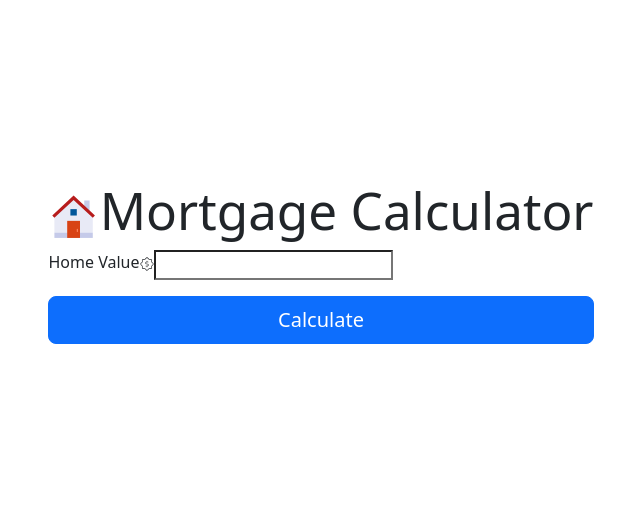
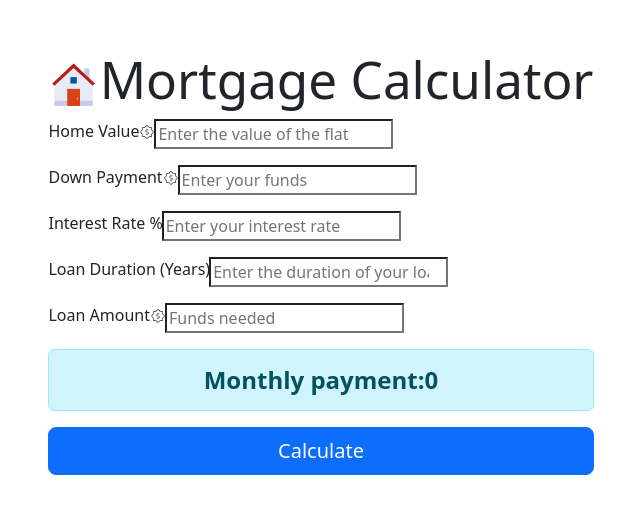
Before and after one commit to gipsoong/journeyhome, a React (Vite) app: page / in a window 1280 px wide. Shown: the part 137-650 px from the top of the page, without its empty margins (319-959 px from the left). Built offline with nearby package versions, Linux system fonts and the light colour scheme.

Commit message:
Finishing up main mortgage calculator

```diff
--- a/src/components/FormInputGroup.jsx
+++ b/src/components/FormInputGroup.jsx
@@ -1,15 +1,21 @@
 import React from "react";
 
-function FormInputGroup({text, icon, placeholder, value}) {
+function FormInputGroup({text, icon, placeholder, value, onInput, onKeyUp, readOnly=false}) {
     return (
         <div className="input-group mb-3">
-            <span className="input-grou-text">{text}{icon}</span>
+            <span className="input-grou-text">
+                {text}
+                {icon}
+            </span>
             <input
                 className="from-control"
                 type="number"
                 placeholder={placeholder}
-                value={value}>
-            </input>
+                value={value}
+                onInput={onInput}
+                onKeyUp={onKeyUp}
+                readOnly={readOnly}
+            />
         </div>
     )
 }
--- a/src/components/form.jsx
+++ b/src/components/form.jsx
@@ -1,16 +1,85 @@
-import React from "react";
-import FormInputGroup from "./FormInputGroup";
+import React, {useState} from "react";
+import FormInputGroup from "./formInputGroup";
 import { CiBadgeDollar } from "react-icons/ci";
 
 
 function Form() {
+    const [homeValue, setHomeValue] = useState("");
+    const [downPayment, setDownPayment] = useState("");
+    const [loanAmount, setLoanAmount] = useState("");
+    const [interestRate, setInterestRate] = useState("");
+    const [loanDuration, setLoanDuration] = useState("");
+    const [monthlyPayment, setMonthlyPayment] = useState(0);
+
+    function calculateLoanAmount() {
+        setLoanAmount(homeValue - downPayment);
+        return loanAmount;
+    }
+
+    function calculateMonthlyPayment() {
+        function percentagetoDecimal(percent){
+            return percent / 12 / 100 ;
+        }
+
+        function yearsToMonths(year){
+            return year * 12;
+        }
+
+        setMonthlyPayment(
+            (percentagetoDecimal(interestRate * loanAmount)/ (1-Math.pow(1+percentagetoDecimal(interestRate), -yearsToMonths(loanDuration))))
+        );
+
+        console.log(monthlyPayment)
+        return monthlyPayment;
+
+    }
+
+
     return (
         <form onSubmit={(e)=> e.preventDefault()}>
-            <FormInputGroup text="Home Value" icon={<CiBadgeDollar />}/>
+            <FormInputGroup
+                text="Home Value"
+                icon={<CiBadgeDollar />}
+                placeholder={"Enter the value of the flat"}
+                onKeyUp={calculateLoanAmount}
+                value={homeValue}
+                onInput={(e) => setHomeValue(e.target.value)}
+            />
+            <FormInputGroup
+                text="Down Payment"
+                icon={<CiBadgeDollar />}
+                placeholder={"Enter your funds"}
+                onKeyUp={calculateLoanAmount}
+                value={downPayment}
+                onInput={(e) => setDownPayment(e.target.value)}
+            />
+            <FormInputGroup
+                text="Interest Rate %"
+                placeholder={"Enter your interest rate"}
+                value={interestRate}
+                onInput={(e) => setInterestRate(e.target.value)}
+            />
+            <FormInputGroup
+                text="Loan Duration (Years)"
+                placeholder={"Enter the duration of your loan in years"}
+                value={loanDuration}
+                onInput={(e) => setLoanDuration(e.target.value)}
+            />
+            <FormInputGroup
+                text="Loan Amount"
+                icon={<CiBadgeDollar />}
+                placeholder={"Funds needed"}
+                readOnly={true}
+                value={loanAmount}
+            />
+
+            <h4 className="alert alert-info fw-bold">
+                Monthly payment:
+                {parseFloat(monthlyPayment.toFixed(2))}</h4>
             <button
                 type="submit"
                 className="btn btn-primary btn-lg w-100 center"
-                onClick={() => console.log("Click")}>
+                onClick={calculateMonthlyPayment}>
                     Calculate
             </button>
         </form>
```
